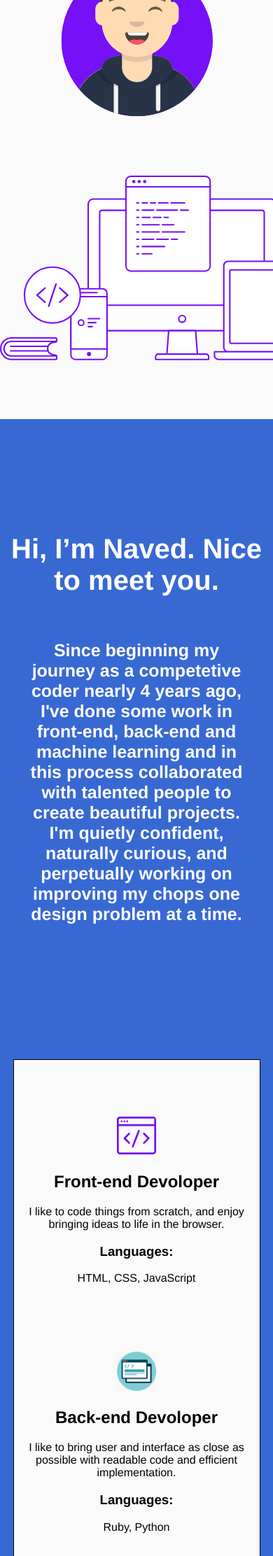
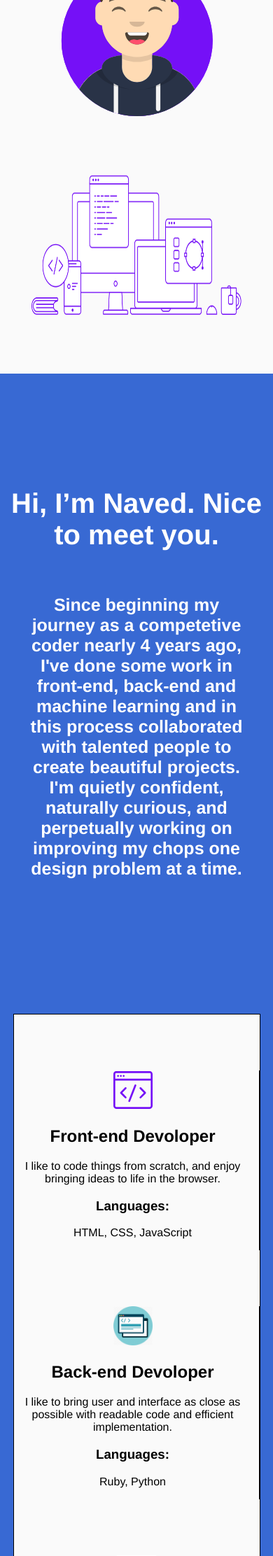
Before and after one commit to NavedAFZ/portfolio_app, a PHP site: page / in a window 390 px wide; the page is wider, and only the part inside the window is pictured. Shown: the part 1544-3768 px from the top of that part at 70% size. Run offline with PHP 8.4, Linux system fonts and the light colour scheme.

Commit message:
editing image

```diff
--- a/home1.css
+++ b/home1.css
@@ -180,7 +180,15 @@ color: blue;
   grid-template-columns: 33.3% 33.3% 33.3%;
   padding-bottom: 100px;
   }
-
+.backend{
+  border-right: 1px black solid;
+  padding-right: 10px;
+}
+.frontend
+{
+  border-right: 1px black solid;
+  padding-right: 10px;
+}
   .frontend{
     margin: 0px;
   }
@@ -218,6 +226,11 @@ color: blue;
   padding-bottom: 100px;
 
 }
+.machine img{
+  height: 200px;
+    width: 300px;
+
+}
 
 
 }
@@ -241,6 +254,10 @@ color: blue;
     padding-bottom: 100px;
 
   }
+  .machine img{
+    height: 200px;
+      width: 300px;
 
+  }
 }
 /****************************************************************/
--- a/home1.html
+++ b/home1.html
@@ -33,12 +33,12 @@
                 </div>
                 <div class="left-1-c">
 
-                        <a href="#" class="facebook"><i class="fa fa-facebook"></i></a>
-                        <a href="#" class="twitter"><i class="fa fa-twitter"></i></a>
-                        <a href="#" class="google"><i class="fa fa-google"></i></a>
-                        <a href="#" class="linkedin"><i class="fa fa-linkedin"></i></a>
-                        <a href="#" class="youtube"><i class="fa fa-youtube"></i></a>
-                        <a href="#" class="instagram"><i class="fa fa-instagram"></i></a>
+                        <a href="https://www.facebook.com/naved.afzal.7923/" class="facebook"><i class="fa fa-facebook"></i></a>
+                        <a href="https://twitter.com/login?lang=en" class="twitter"><i class="fa fa-twitter"></i></a>
+                        <a href="https://myaccount.google.com/" class="google"><i class="fa fa-google"></i></a>
+                        <a href="https://www.linkedin.com/in/naved-afzal-b3396716b/" class="linkedin"><i class="fa fa-linkedin"></i></a>
+                        <a href="https://www.youtube.com/" class="youtube"><i class="fa fa-youtube"></i></a>
+                        <a href="https://www.instagram.com/" class="instagram"><i class="fa fa-instagram"></i></a>
 
                 </div>
                 <div class="left-1-d">
@@ -64,7 +64,7 @@
                               <img src="./images/avatar.svg" alt="">
                         </div>
                         <div class="machine">
-                            <img src="./images/hero.svg" alt="">
+                            <img src="./images/hero.png" alt="">
                       </div>
                     </div>
                     <div class="row2">
```
Also changed, not shown: images/hero.png (added).
